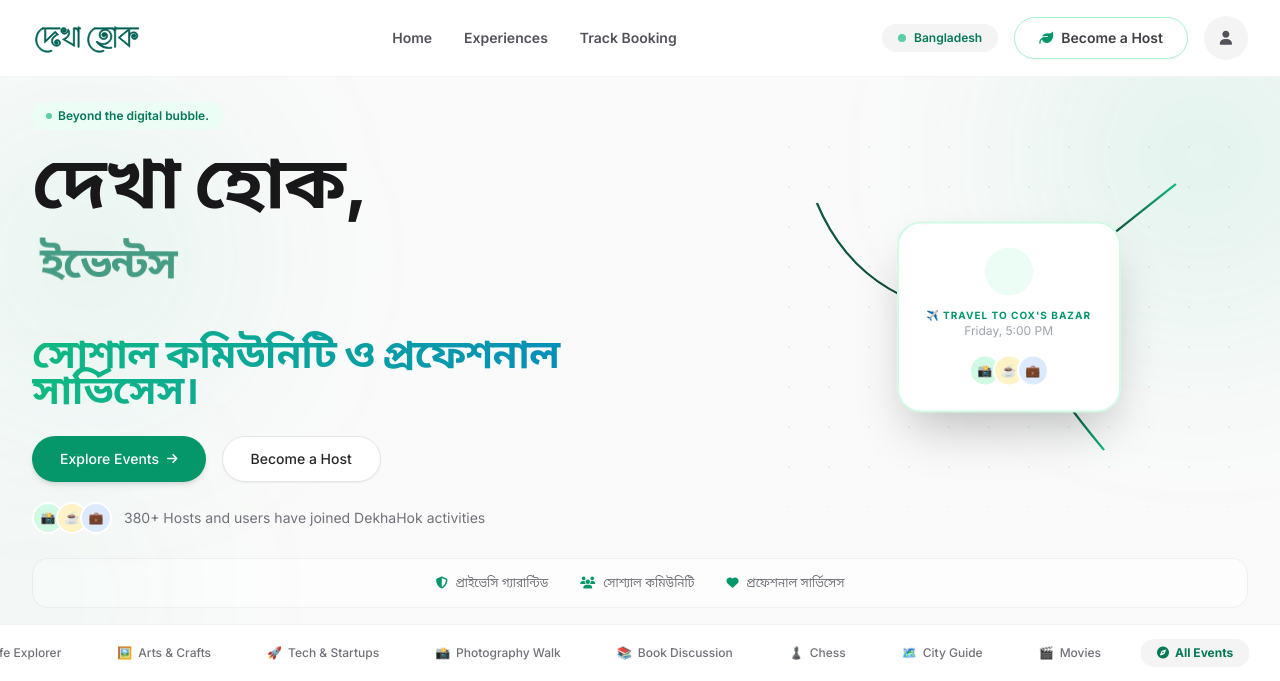
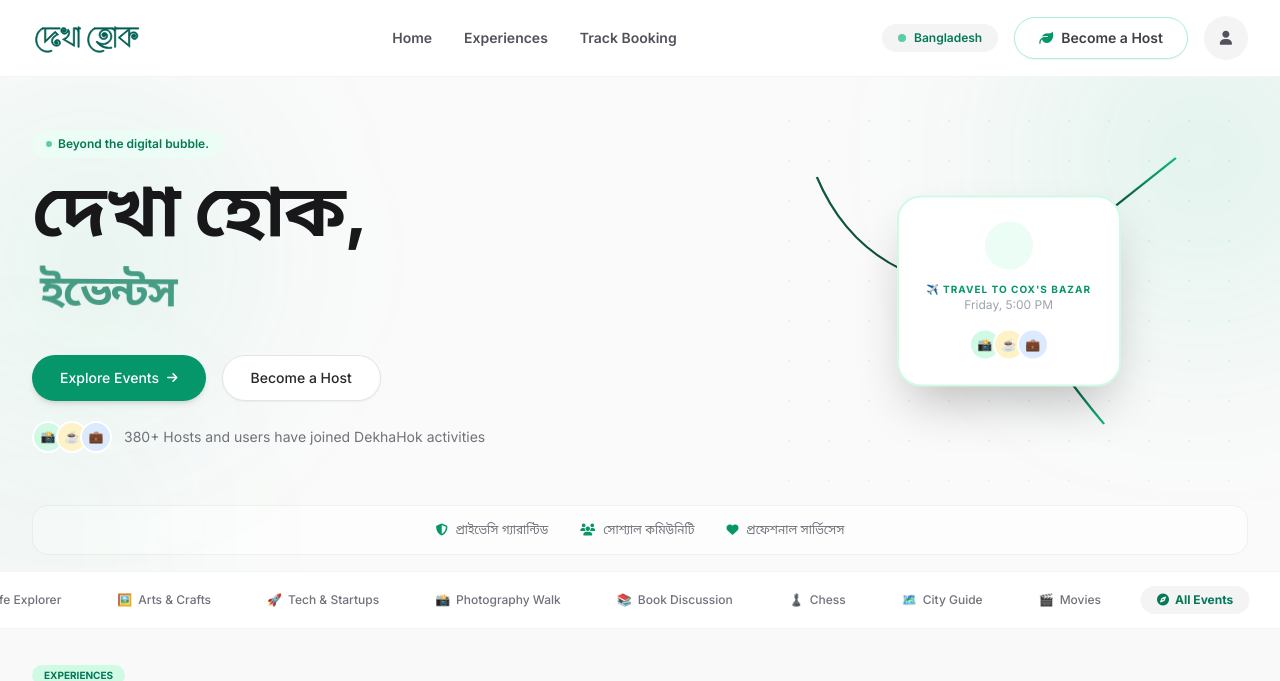
Before and after one commit to delower-sumon/DekhaHok, a FastAPI app: page / in a window 1280 px wide. Shown: the top 681 px of the page. Run offline with FastAPI, Linux system fonts and the light colour scheme; data that the repository does not hold is empty; parts of the project's set-up code (start-up, migrations or seed data) failed here and were passed over; some libraries are stand-ins or nearby versions.

Commit message:
style: final UI polish for hero text and footer brand colors

```diff
--- a/templates/about.html
+++ b/templates/about.html
@@ -161,7 +161,7 @@
                         <img src="/static/assets/dekhahok_bn.svg" alt="দেখা হোক"
                             class="h-8 w-auto brightness-0 invert" />
                     </div>
-                    <p class="text-sky-400 text-[10px] tracking-wide mt-1">Beyond the digital bubble.</p>
+                    <p class="text-emerald-400 text-[10px] tracking-wide mt-1">Beyond the digital bubble.</p>
                     <p class="text-zinc-400 text-xs sm:text-sm mt-3 mb-2">
                         <span class="sr-only">Meet professionals, creators and communities through real activities.</span>
                         সোশাল কমিউনিটি ও প্রফেশনাল সার্ভিসেস।
--- a/templates/base.html
+++ b/templates/base.html
@@ -515,7 +515,7 @@
                         <img src="/static/assets/dekhahok_bn.svg" alt="দেখা হোক"
                             class="h-8 w-auto brightness-0 invert" />
                     </div>
-                    <p class="text-sky-400 text-[10px] tracking-wide mt-1">Beyond the digital bubble.</p>
+                    <p class="text-emerald-400 text-[10px] tracking-wide mt-1">Beyond the digital bubble.</p>
                     <p class="text-zinc-400 text-xs sm:text-sm mt-3 mb-2">
                         <span class="sr-only">Meet professionals, creators and communities through real
                             activities.</span>
--- a/templates/contact.html
+++ b/templates/contact.html
@@ -134,7 +134,7 @@
                         <img src="/static/assets/dekhahok_bn.svg" alt="দেখা হোক"
                             class="h-8 w-auto brightness-0 invert" />
                     </div>
-                    <p class="text-sky-400 text-[10px] tracking-wide mt-1">Beyond the digital bubble.</p>
+                    <p class="text-emerald-400 text-[10px] tracking-wide mt-1">Beyond the digital bubble.</p>
                     <p class="text-zinc-400 text-xs sm:text-sm mt-3 mb-2">
                         <span class="sr-only">Meet professionals, creators and communities through real activities.</span>
                         সোশাল কমিউনিটি ও প্রফেশনাল সার্ভিসেস।
--- a/templates/host_guidelines.html
+++ b/templates/host_guidelines.html
@@ -237,7 +237,7 @@
                         <img src="/static/assets/dekhahok_bn.svg" alt="দেখা হোক"
                             class="h-8 w-auto brightness-0 invert" />
                     </div>
-                    <p class="text-sky-400 text-[10px] tracking-wide mt-1">Beyond the digital bubble.</p>
+                    <p class="text-emerald-400 text-[10px] tracking-wide mt-1">Beyond the digital bubble.</p>
                     <p class="text-zinc-400 text-xs sm:text-sm mt-3 mb-2">
                         <span class="sr-only">Meet professionals, creators and communities through real activities.</span>
                         সোশাল কমিউনিটি ও প্রফেশনাল সার্ভিসেস।
--- a/templates/index.html
+++ b/templates/index.html
@@ -57,14 +57,9 @@
                         <div>ইভেন্টস<span class="sr-only">, Events</span></div>
                         <div>কমিউনিটি<span class="sr-only">, Community</span></div>
                         <div>হবি ও টিমওয়ার্ক<span class="sr-only">, Hobby & Teamwork</span></div>
-                        <div>ট্রাভেল<span class="sr-only">, Travel</span></div>
-                    </div>
-                </div>
-                <p
-                    class="bengali text-2xl sm:text-3xl lg:text-[2.5rem] font-black leading-snug mb-5 max-w-2xl tracking-tight">
-                    <span class="premium-gradient-text py-2">সোশাল কমিউনিটি ও প্রফেশনাল সার্ভিসেস।</span>
-                    <span class="sr-only">Real connections and professional services beyond the screen.</span>
-                </p>
+                        <div>ট্র্যাভেল<span class="sr-only">, Travel</span></div>
+                    </div>
+                </div>
                 <div class="flex flex-wrap gap-3 sm:gap-4 mb-5">
                     <button onclick="document.getElementById('catalog-section').scrollIntoView({ behavior: 'smooth' })"
                         class="bg-emerald-600 hover:bg-emerald-700 transition-all text-white px-5 sm:px-7 py-3 rounded-full font-medium flex items-center gap-2 shadow-md text-sm">
--- a/templates/partnership.html
+++ b/templates/partnership.html
@@ -193,7 +193,7 @@
                         <img src="/static/assets/dekhahok_bn.svg" alt="দেখা হোক"
                             class="h-8 w-auto brightness-0 invert" />
                     </div>
-                    <p class="text-sky-400 text-[10px] tracking-wide mt-1">Beyond the digital bubble.</p>
+                    <p class="text-emerald-400 text-[10px] tracking-wide mt-1">Beyond the digital bubble.</p>
                     <p class="text-zinc-400 text-xs sm:text-sm mt-3 mb-2">
                         <span class="sr-only">Meet professionals, creators and communities through real
                             activities.</span>
--- a/templates/privacy_policy.html
+++ b/templates/privacy_policy.html
@@ -179,7 +179,7 @@
                         <img src="/static/assets/dekhahok_bn.svg" alt="দেখা হোক"
                             class="h-8 w-auto brightness-0 invert" />
                     </div>
-                    <p class="text-sky-400 text-[10px] tracking-wide mt-1">Beyond the digital bubble.</p>
+                    <p class="text-emerald-400 text-[10px] tracking-wide mt-1">Beyond the digital bubble.</p>
                     <p class="text-zinc-400 text-xs sm:text-sm mt-3 mb-2">
                         <span class="sr-only">Meet professionals, creators and communities through real activities.</span>
                         সোশাল কমিউনিটি ও প্রফেশনাল সার্ভিসেস।
--- a/templates/safety.html
+++ b/templates/safety.html
@@ -196,7 +196,7 @@
                         <img src="/static/assets/dekhahok_bn.svg" alt="দেখা হোক"
                             class="h-8 w-auto brightness-0 invert" />
                     </div>
-                    <p class="text-sky-400 text-[10px] tracking-wide mt-1">Beyond the digital bubble.</p>
+                    <p class="text-emerald-400 text-[10px] tracking-wide mt-1">Beyond the digital bubble.</p>
                     <p class="text-zinc-400 text-xs sm:text-sm mt-3 mb-2">
                         <span class="sr-only">Meet professionals, creators and communities through real activities.</span>
                         সোশাল কমিউনিটি ও প্রফেশনাল সার্ভিসেস।
--- a/templates/terms.html
+++ b/templates/terms.html
@@ -181,7 +181,7 @@
                         <img src="/static/assets/dekhahok_bn.svg" alt="দেখা হোক"
                             class="h-8 w-auto brightness-0 invert" />
                     </div>
-                    <p class="text-sky-400 text-[10px] tracking-wide mt-1">Beyond the digital bubble.</p>
+                    <p class="text-emerald-400 text-[10px] tracking-wide mt-1">Beyond the digital bubble.</p>
                     <p class="text-zinc-400 text-xs sm:text-sm mt-3 mb-2">
                         <span class="sr-only">Meet professionals, creators and communities through real activities.</span>
                         সোশাল কমিউনিটি ও প্রফেশনাল সার্ভিসেস।
```
